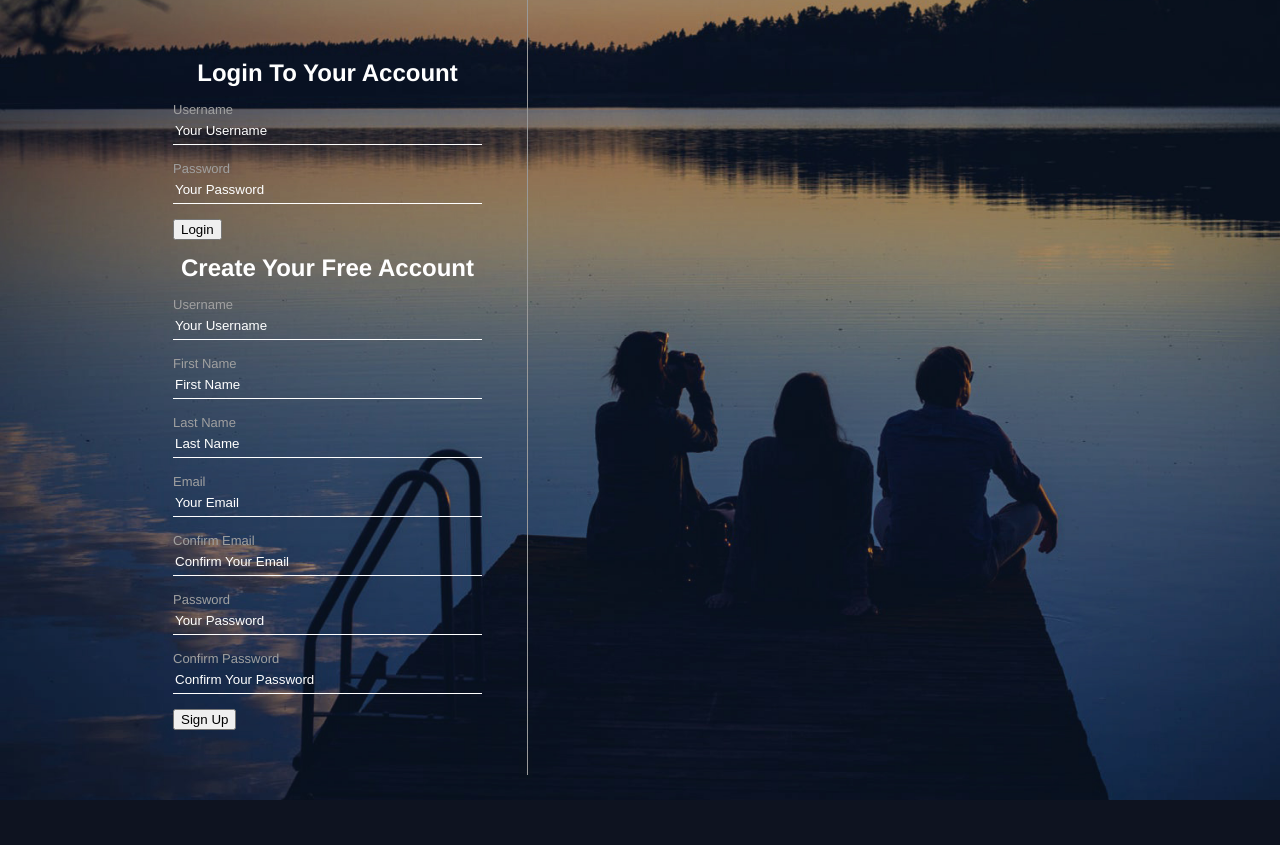
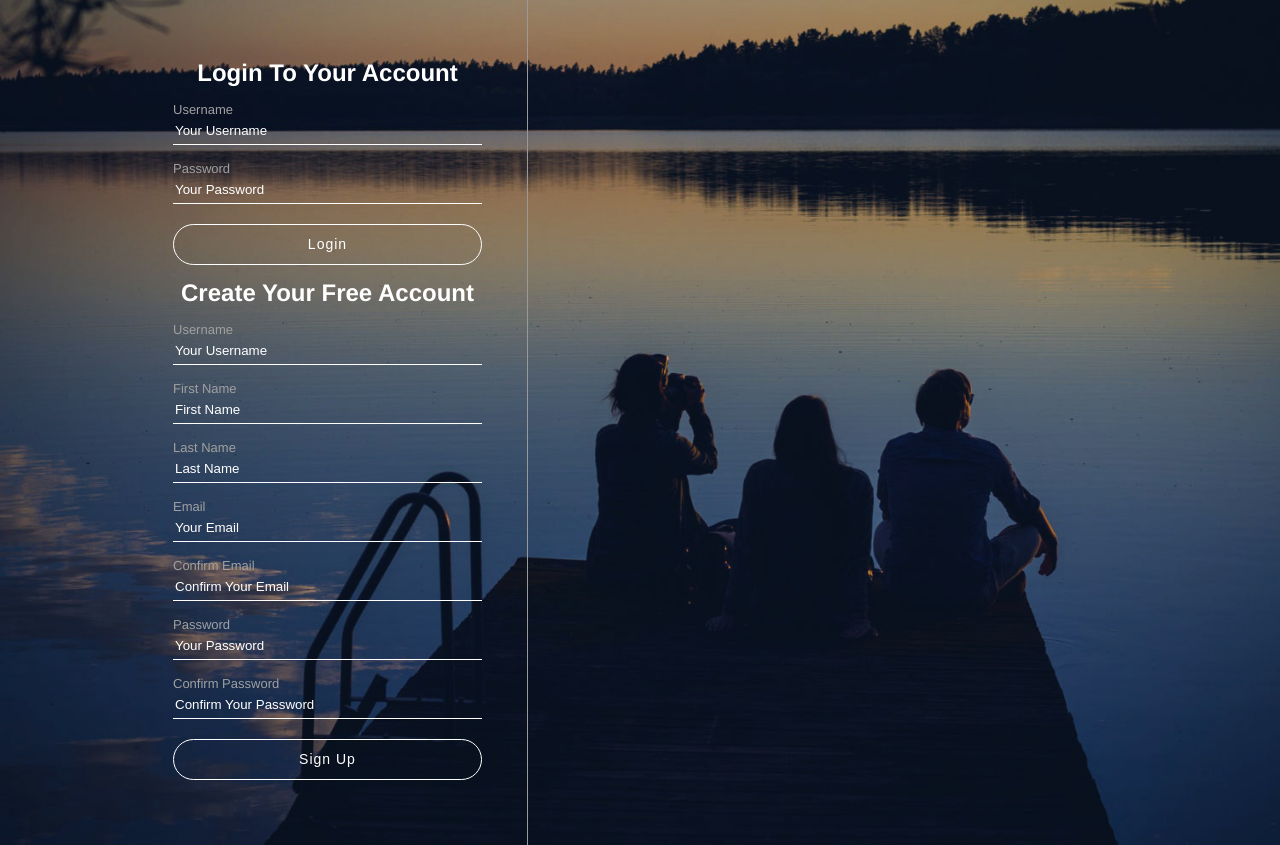
Before and after one commit to Steven-Ang/Slotify, a PHP site: page /register.php in a window 1280 px wide. Before the commit the page ends 800 px from the top, so only its background shows below. Run offline with PHP 8.4, Linux system fonts and the light colour scheme.

Commit message:
Add styling to buttons

```diff
--- a/assets/css/register.css
+++ b/assets/css/register.css
@@ -61,6 +61,23 @@ html, body {
   color: #fff;
 }
 
+#inputContainer button {
+  display: block;
+  background-color: transparent;
+  border: 1px solid #fff;
+  border-radius: 250px;
+  font-size: 14px;
+  letter-spacing: 1px;
+  color: #fff;
+  margin: 20px auto;
+  width: 100%;
+  height: 41px;
+}
+
+#inputContainer button:hover {
+  cursor: pointer;
+}
+
 ::-webkit-input-placeholder { /* WebKit, Blink, Edge */
   color:    #fff;
 }
```
